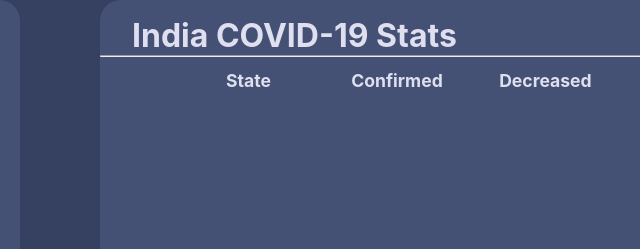
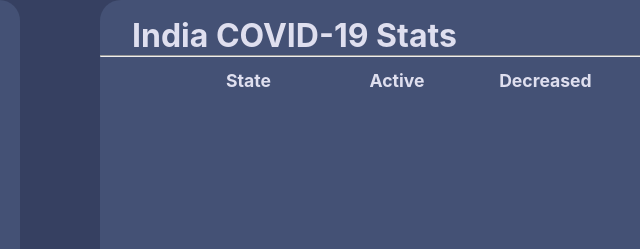
Before and after one commit to abhishekgupta3/COVID-Tracker, a website: page index.html in a window 1280 px wide. Shown: the part 120-369 px from the top of the page, 380-1020 px from the left. Drawn offline with Linux system fonts and the light colour scheme; no server answers.

Commit message:
updated index.html

```diff
--- a/index.html
+++ b/index.html
@@ -46,7 +46,7 @@ DATE:6/10/2020 -->
                         <thead>
                             <tr class="table">
                                 <th class="state">State</th>
-                                <th>Confirmed</th>
+                                <th>Active</th>
                                 <th>Decreased</th>
                                 <th>Recovered</th>
                             </tr>
```
